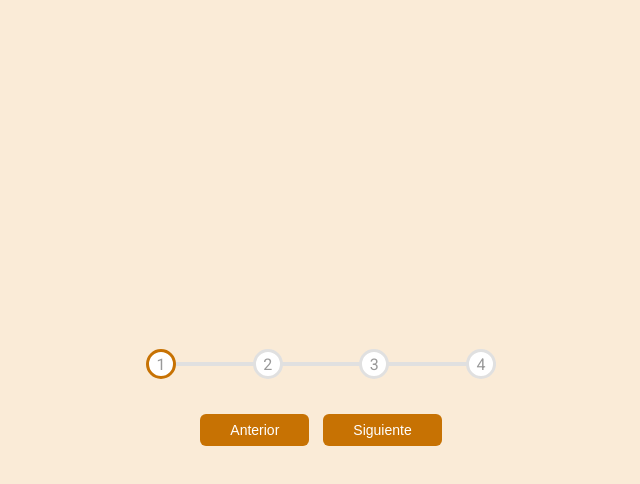
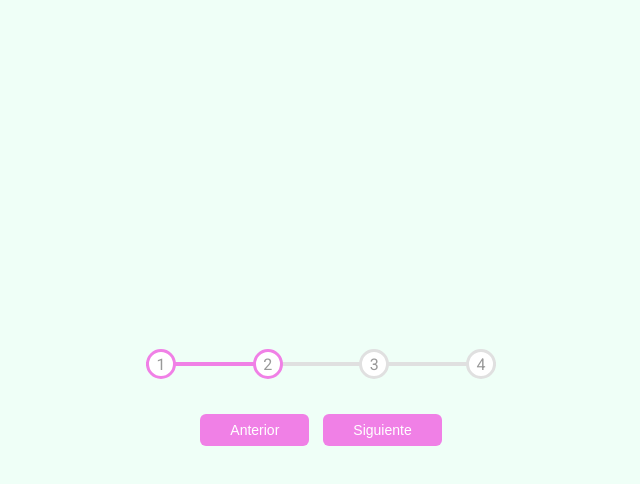
Before and after one commit to Roxi96/linea-pasos-js, a plain HTML site: page index.html in a window 1280 px wide. Both pictures are taken after a click on the button "Siguiente". Shown: the whole page, without its empty margins (319-959 px from the left). Drawn offline with Linux system fonts and the light colour scheme.

Commit message:
terminado

```diff
--- a/css/styles.css
+++ b/css/styles.css
@@ -2,7 +2,7 @@
 
 
 :root {
-    --line-border-fill: #c77203;
+    --line-border-fill: #f080e6;
     --line-border-empty:#e0e0e0;
 }
 
@@ -12,7 +12,7 @@
 
 
 body {
-    background-color: antiquewhite;
+    background-color: rgb(239, 255, 247);
     font-family: 'Roboto', sans-serif;
     display: flex;
     flex-direction: column;
@@ -74,7 +74,7 @@ body {
     transition: .4s ease;
 }
 
-.circle.activo {
+.circle.active {
     border-color: var(--line-border-fill);
 }
 .btn{
@@ -87,3 +87,15 @@ body {
     margin: 5px;
     font-size: 14px;
 }
+
+.btn:active{
+    transform: scale(0.98);
+}
+
+.btn:focus{
+    outline: 0;
+}
+
+.btn:disabled{
+    background-color: var(--line-border-empty);
+}
--- a/index.html
+++ b/index.html
@@ -16,14 +16,14 @@
     <div class="container">
         <div class="progress-container">
             <div class="progress" id="progress"> </div>
-            <div class="circle activo">1</div>
+            <div class="circle active">1</div>
             <div class="circle ">2</div>
             <div class="circle ">3</div>
             <div class="circle ">4</div>
         </div>
 
-        <button class="btn" id="antes" disabled>Anterior</button>
-        <button class="btn" id="siguiente" >Siguiente</button>
+        <button class="btn" id="prev" disabled>Anterior</button>
+        <button class="btn" id="next" >Siguiente</button>
     </div>
 
 
--- a/js/script.js
+++ b/js/script.js
@@ -0,0 +1,43 @@
+const progress = document.getElementById('progress')
+const prev = document.getElementById('prev')
+const next = document.getElementById('next')
+const circles = document.querySelectorAll('.circle')
+
+let currentActive = 1
+
+next.addEventListener('click', ()=> {
+    currentActive++
+    if(currentActive > circles.length){
+        current = circles.length
+    }
+    update()
+})
+prev.addEventListener('click', ()=> {
+    currentActive--
+    if(currentActive < 1){
+        currentActive = 1
+    }
+    update()
+})
+function update(){
+    circles.forEach((circle, idx) => {
+        if(idx < currentActive ) {
+            circle.classList.add('active')
+        } else{
+            circle.classList.remove('active')
+        }
+    })
+
+    const actives = document.querySelectorAll('.active')
+
+    progress.style.width = (actives.length - 1) / (circles.length -1 ) * 100 + '%'
+
+    if(currentActive === 1) {
+        prev.disabled = true
+    } else if (currentActive === circles.length){
+        next.disabled = true
+    } else{
+        prev.disabled = false
+        next.disabled =false
+    }
+}
```
